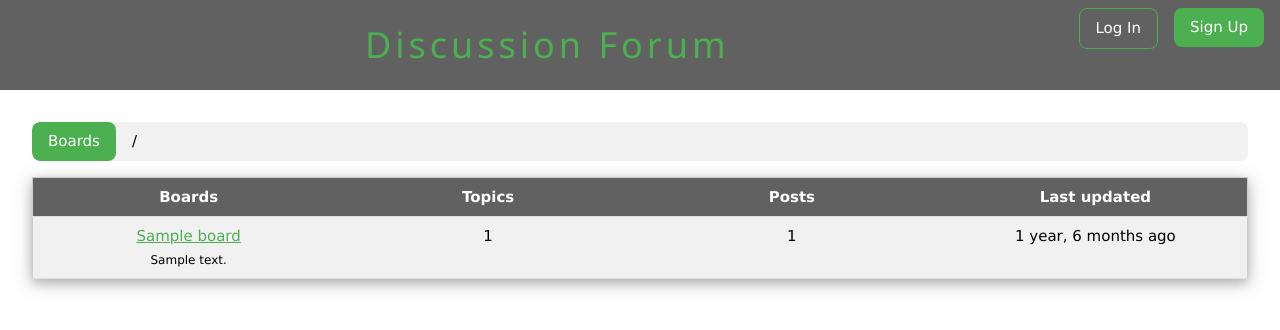
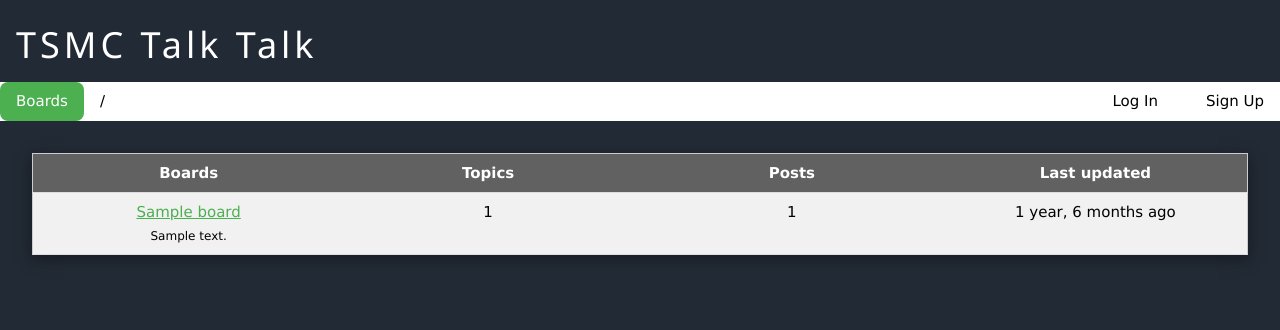
Before and after one commit to Henglin851012/Hackerthon_Ttt, a Django app: page / in a window 1280 px wide. Shown: the top 330 px of the page. Run offline with Django 3.2, Linux system fonts and the light colour scheme; tables that the repository leaves empty hold one stand-in row (values such as "Sample post"); parts of the project's set-up code (start-up, migrations or seed data) failed here and were passed over.

Commit message:
Add files via upload

```diff
--- a/templates/base.html
+++ b/templates/base.html
@@ -1,16 +1,22 @@
 {% load static %}<!DOCTYPE html>
 <html>
 	<head>
-		<title>{% block title %}Forum{% endblock title %}</title>
+		<title>{% block title %}Ttt{% endblock title %}</title>
 		<link rel="stylesheet" href="{% static 'css/w3.css' %}" >	<! for all styling >
+
 	</head>
-	<body>
-		<div class="w3-padding w3-dark-grey w3-center" >
-			<h1 class="w3-text-green w3-wide w3-inline-block">Discussion Forum</h1>
-			{% block account %}
+	<body style="background-color:rgb(34,42,53)">
+		<div class="w3-padding " >
+			<h1 class="w3-left w3-text-white w3-wide w3-inline-block">TSMC Talk Talk</h1>
+
+		</div>
+
+			<div class="w3-section w3-bar w3-white" style="weight:100%">
+				{% block breadcrumb_navigation %} {% endblock breadcrumb_navigation %}
+				{% block account %}
 				{% if user.is_authenticated %}
 					<div class="w3-dropdown-hover w3-margin-right w3-right w3-inline-block" >
-						<button class="w3-green w3-button w3-round-large">{{ user.username }}</button>
+						<a href="#" class="w3-button w3-round-large w3-text-black">{{ user.username }}</a>
 						<div class="w3-dropdown-content w3-bar-block w3-dark-grey" style="right: 0;">
 							<a href="{% url 'myprofile_update_url' %}" class="w3-bar-item w3-button w3-text-white">My account</a>
 							<a href="{% url 'password_change_url' %}" class="w3-bar-item w3-button w3-text-white">Change password</a>
@@ -18,18 +24,15 @@
 						</div>
 					</div>
 				{% else %}
-					<a href="{% url 'signup_url' %}" class="w3-inline-block w3-right w3-button w3-round-large w3-green">Sign Up</a>
-					<a href="{% url 'login_url' %}" class="w3-inline-block w3-right w3-button w3-dark-grey w3-border w3-border-green w3-round-large w3-margin-right">Log In</a>
+					<a href="{% url 'signup_url' %}" class="w3-inline-block w3-right w3-button w3-round-large ">Sign Up</a>
+					<a href="{% url 'login_url' %}" class="w3-inline-block w3-right w3-button w3-round-large w3-margin-right">Log In</a>
 				{% endif %}
 			{% endblock account %}
-		</div>
-		<div class="w3-margin w3-container ">
-			<div class="w3-section w3-bar w3-light-grey w3-round-large">
-				{% block breadcrumb_navigation %} {% endblock breadcrumb_navigation %}
 			</div>
+			<div class="w3-margin w3-container ">
 			{% block content %}	{% endblock content %}
 			{% block pagination %} {% include 'pagination.html' %}	{% endblock pagination %}
+			</div>
 
-		</div>
 	</body>
 </html>
```
